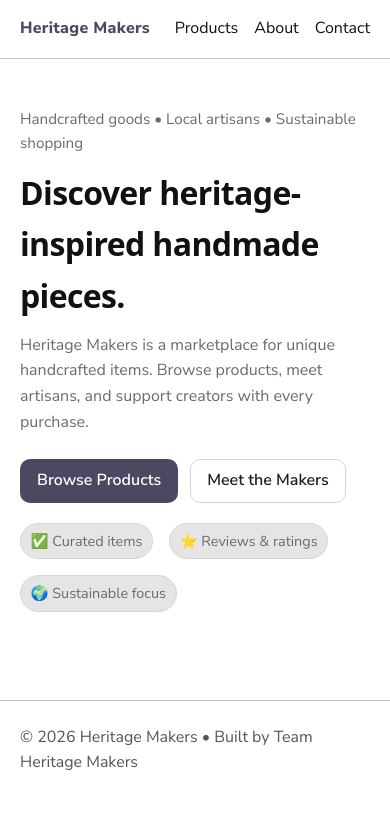
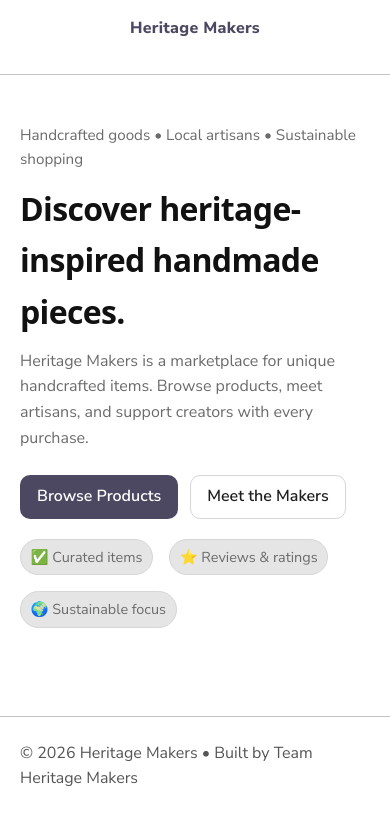
Before and after one commit to helaman-Y-B/Heritage-Makers, a Next.js app: page / in a window 390 px wide. Shown: the top 824 px of the page. Built offline with nearby package versions, Linux system fonts and the light colour scheme; a web font is replaced by a local one.

Commit message:
Finished the logic for the nav arrow.
For screens that are smaller then 600px a nav arrow image is created that hides all navigations options.

Once selected the state of the arrow is changed to closed or open and it also trigers the rotation of the arrow.

```diff
--- a/src/app/globals.css
+++ b/src/app/globals.css
@@ -63,8 +63,46 @@
   margin-top: 0;
 }
 
+#nav-arrow {
+  display: none;
+}
+
 /* Links */
 a {
   color: inherit;
   text-decoration: none;
 }
+
+@media screen and (max-width: 600px) {
+  header div div {
+    flex-direction: column;
+  }
+
+  #nav-bar {
+    display: flex;
+    flex-direction: column;
+  }
+
+  #nav-arrow.rotated {
+    transform: rotate(180deg);
+  }
+
+  #nav-arrow {
+    transform: rotate(0deg);
+    transition: transform 0.5s ease;
+  }
+
+  @keyframes nav-arrow {
+    0% { transform: rotate(0deg); }
+    100% { transform: rotate(180deg); }
+  }
+
+  /* Navigation */
+  .closedNav .nav-content {
+    display: none;
+  }
+
+  .openNav .nav-content {
+    display: block;
+  }
+}
--- a/src/components/layout/Navigation.tsx
+++ b/src/components/layout/Navigation.tsx
@@ -1,9 +1,25 @@
+'use client';
+
 import Link from "next/link";
+import Image from "next/image";
+import { useState } from "react";
+import navIcon from "@/app/nav-icon.png";
 
 export default function Navigation() {
+
+    // State to handle nav open/close
+   const [isOpen, setIsOpen] = useState(false);
+
+   const handleNav = () => {
+        setIsOpen(!isOpen);
+   }
+
+
+
     return (
         <>
-        <nav id="nav-bar" style={{ display: "flex", gap: "1rem", alignItems: "center" }}>
+        <nav id="nav-bar" className={isOpen ? "openNav" : "closedNav"} onClick={handleNav} style={{ display: "flex", gap: "1rem", alignItems: "center" }}>
+            <Image id="nav-arrow" className={isOpen ? "rotated" : ""} src={navIcon} alt="Menu Icon" width={40} height={40} />
             <Link className="nav-content" href="/products">Products</Link>
             <Link href="/about" className="nav-content">About</Link>
             <Link href="/contact" className="nav-content">Contact</Link>
```
Also changed, not shown: src/app/nav-icon.png (added).
